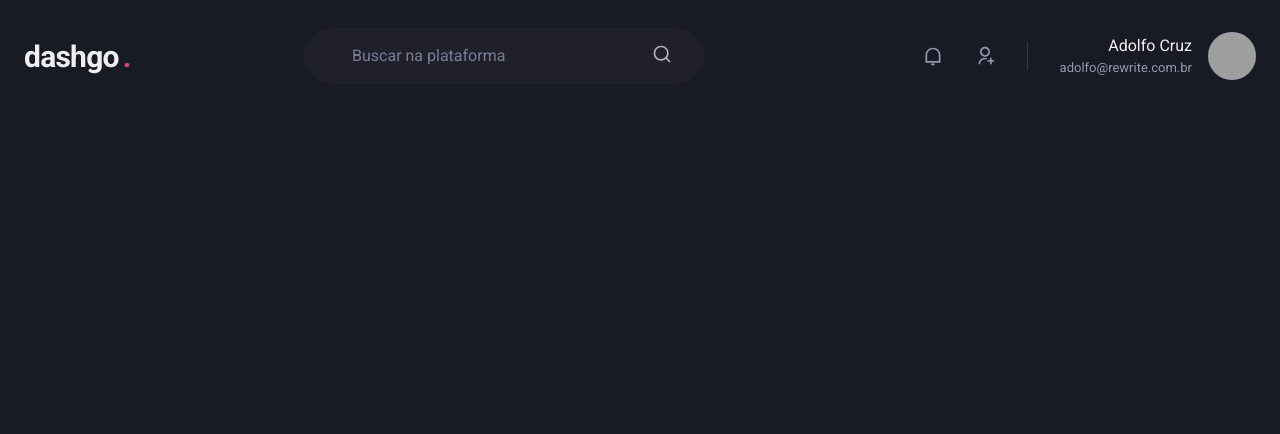
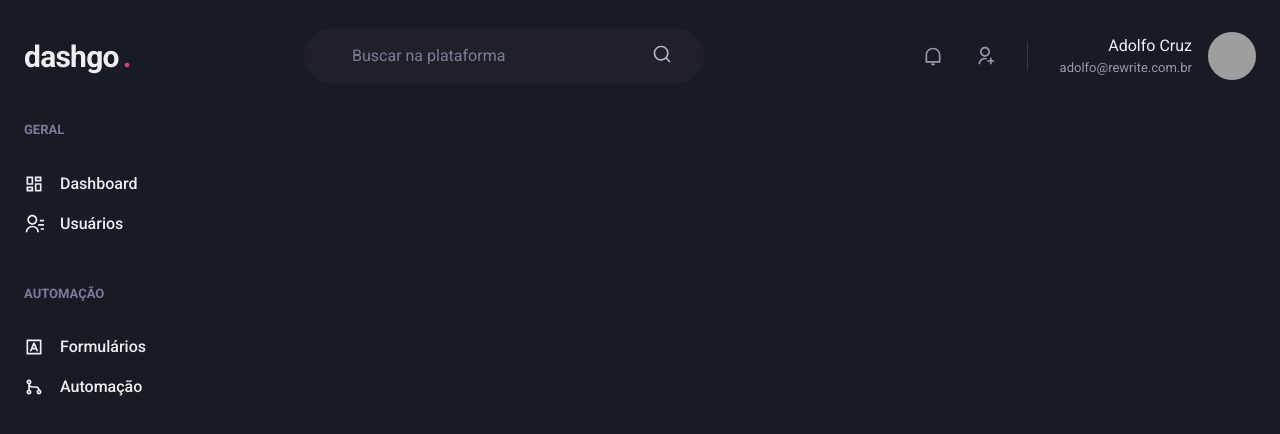
Before and after one commit to rewrit3/react-rocketseat-ignite-04-dashgo, a Next.js app: page /dashboard in a window 1280 px wide. Shown: the top 434 px of the page. Built offline with nearby package versions, Linux system fonts and the light colour scheme; grey boxes are pictures that could not be loaded.

Commit message:
feat: Sidebar

```diff
--- a/src/components/Sidebar.tsx
+++ b/src/components/Sidebar.tsx
@@ -1,27 +1,101 @@
-import React from 'react';
-
-import { Box, Stack, Text } from '@chakra-ui/react';
+import { Box, Stack, Text, Link, Icon }     from '@chakra-ui/react';
+import { RiContactsLine, RiDashboardLine, RiGitMergeLine, RiInputMethodLine }  from 'react-icons/ri';
 
 export function Siderbar() {
   return (
     <Box
       as="aside"
       w="64"
-      mr="8"
-    >
+      mr="8">
       <Stack
         align="flex-start"
-        spacing="12"
-      >
+        spacing="12">
         <Box>
           <Text
             fontSize="small"
             fontWeight="bold"
-            color="gray.400"
-          >
+            color="gray.400">
             GERAL
           </Text>
 
+          <Stack
+            align="stretch"
+            spacing="4"
+            mt="8">
+            <Link
+              display="flex"
+              alignItems="center">
+              <Icon
+                as={RiDashboardLine}
+                fontSize="20"
+              />
+
+              <Text
+                ml="4"
+                fontWeight="medium">
+                Dashboard
+              </Text>
+            </Link>
+
+            <Link
+              display="flex"
+              alignItems="center">
+              <Icon
+                as={RiContactsLine}
+                fontSize="20"
+              />
+
+              <Text
+                ml="4"
+                fontWeight="medium">
+                Usuários
+              </Text>
+            </Link>
+          </Stack>
+        </Box>
+
+        <Box>
+          <Text
+            fontSize="small"
+            fontWeight="bold"
+            color="gray.400">
+            AUTOMAÇÃO
+          </Text>
+
+          <Stack
+            align="stretch"
+            spacing="4"
+            mt="8">
+            <Link
+              display="flex"
+              alignItems="center">
+              <Icon
+                as={RiInputMethodLine}
+                fontSize="20"
+              />
+
+              <Text
+                ml="4"
+                fontWeight="medium">
+                Formulários
+              </Text>
+            </Link>
+
+            <Link
+              display="flex"
+              alignItems="center">
+              <Icon
+                as={RiGitMergeLine}
+                fontSize="20"
+              />
+
+              <Text
+                ml="4"
+                fontWeight="medium">
+                Automação
+              </Text>
+            </Link>
+          </Stack>
         </Box>
       </Stack>
     </Box>
--- a/src/pages/dashboard.tsx
+++ b/src/pages/dashboard.tsx
@@ -1,7 +1,25 @@
-import { Header } from '../components/Header';
+import { Flex }     from '@chakra-ui/react';
+
+import { Header }   from '../components/Header';
+import { Siderbar } from '../components/Sidebar';
 
 export default function Dashboard() {
   return (
-    <Header />
+    <Flex
+      direction="column"
+      h="100vh"
+    >
+      <Header />
+
+      <Flex
+        w="100%"
+        maxW={1480}
+        mx="auto"
+        my="6"
+        px="6"
+      >
+        <Siderbar />
+      </Flex>
+    </Flex>
   );
 }
```
Also changed, not shown: src/components/Header.tsx (+8 -16 lines), src/pages/index.tsx (+3 -6 lines).
